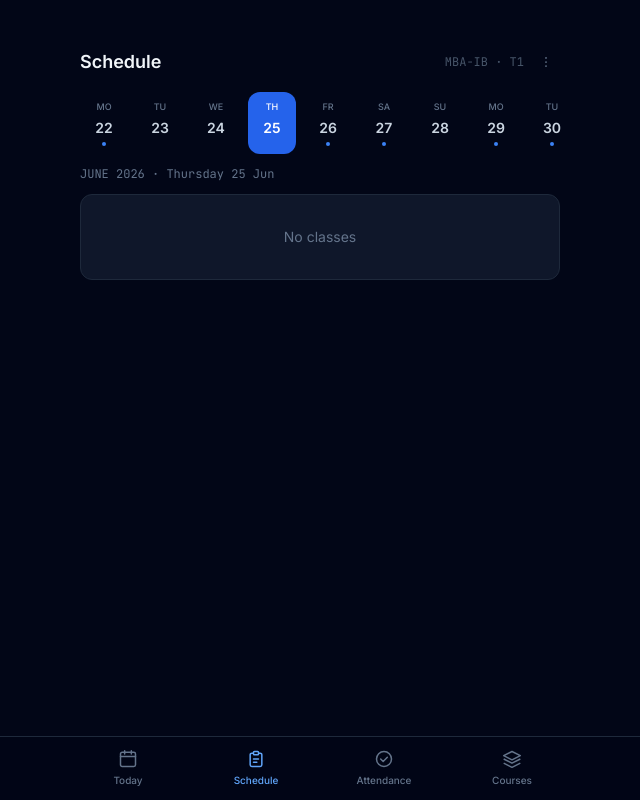
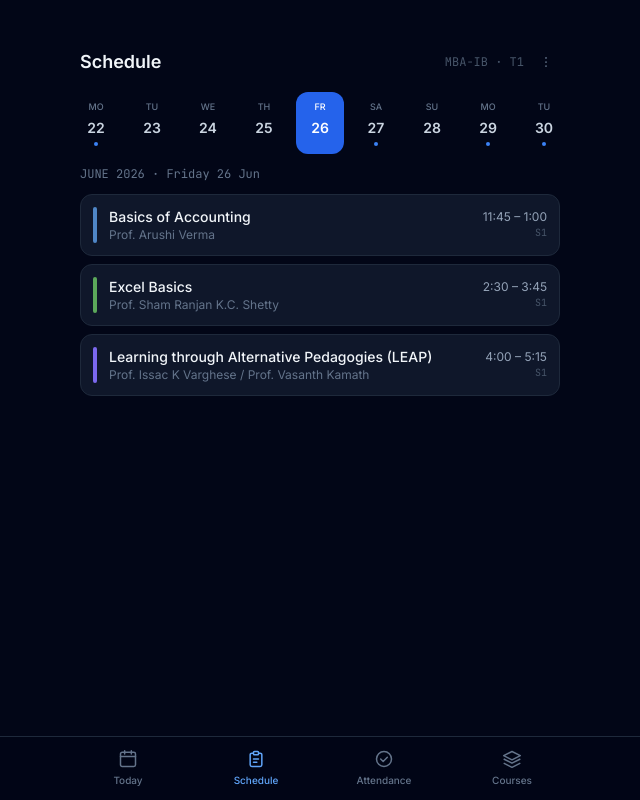
Before and after one commit to Ash1ishh/Tapmi-Schedule, a Next.js app: page /schedule in a window 1280 px wide. Shown: the whole page, without its empty margins (320-960 px from the left). Built offline with nearby package versions, Linux system fonts and the light colour scheme; sample sign-in values are in the browser's storage.

Commit message:
Update schedule.js

```diff
--- a/pages/schedule.js
+++ b/pages/schedule.js
@@ -3,7 +3,7 @@ import Layout from '../components/Layout';
 import { COURSES, COURSE_COLORS, getSessionsForDate, getAllScheduledDates, TIME_SLOTS } from '../lib/timetable';
 
 function toDateStr(d) {
-  return d.toISOString().split('T')[0];
+  return d.toLocaleDateString("en-CA", { timeZone: "Asia/Kolkata" });
 }
 
 const TERM_START = new Date('2026-06-22');
```
